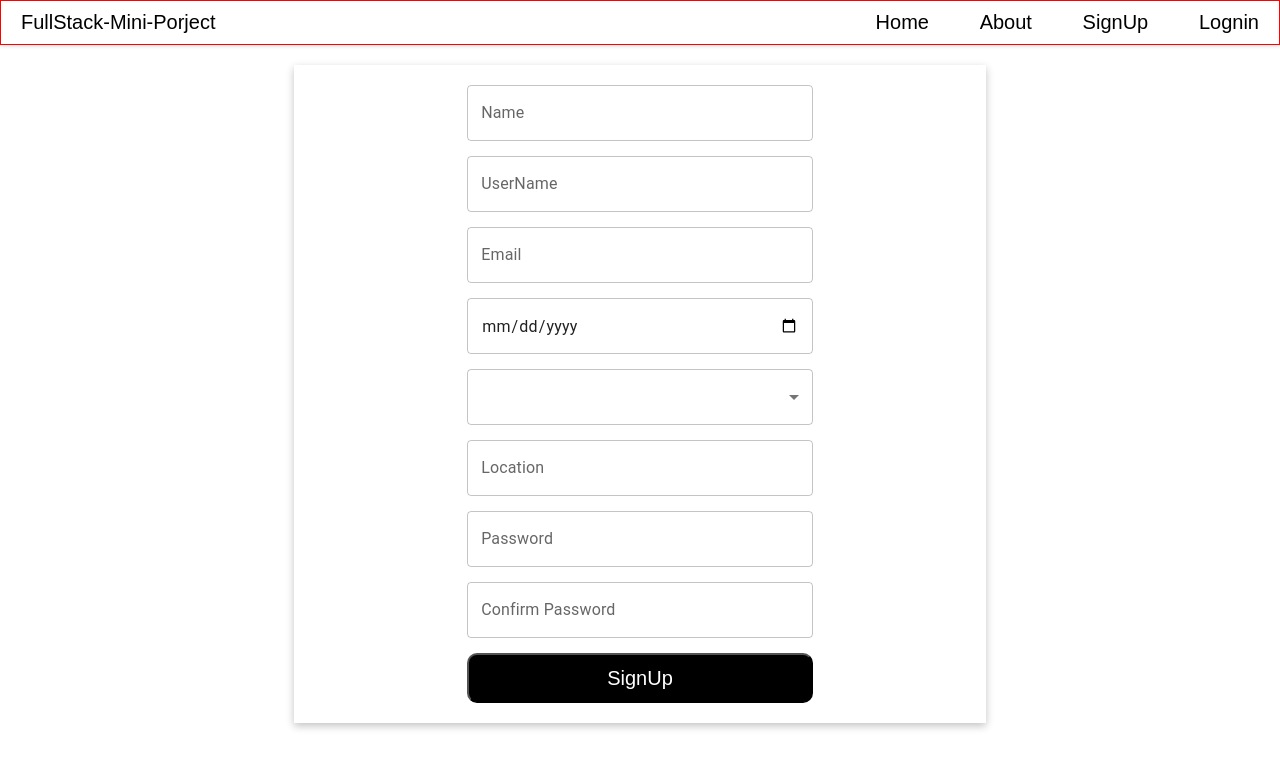
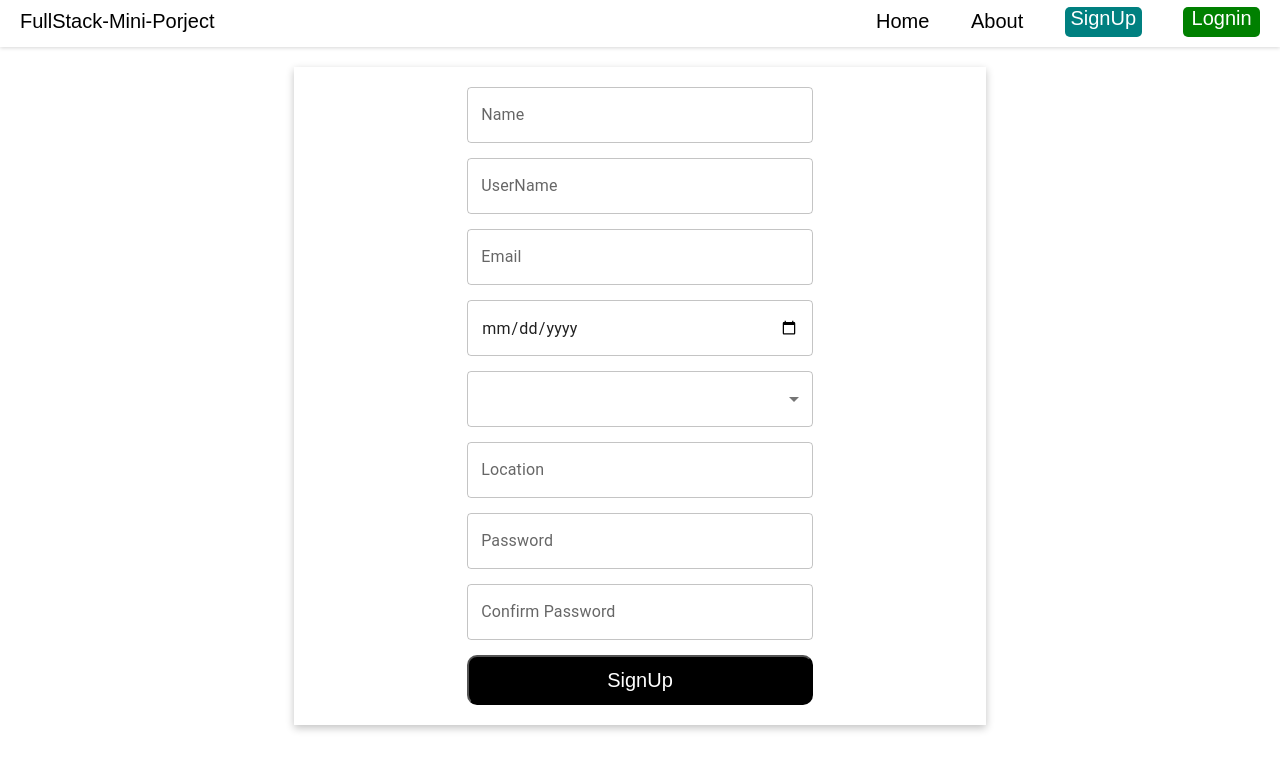
Before and after one commit to mdshahbajalam7/Fullstack-Mini-Projec, a React (Create React App) app in the folder client/: page /signup in a window 1280 px wide. Shown: the top 770 px of the page. Built offline with nearby package versions, Linux system fonts and the light colour scheme.

Commit message:
client side login done

```diff
--- a/client/src/components/Navbar/Navbar.jsx
+++ b/client/src/components/Navbar/Navbar.jsx
@@ -1,19 +1,82 @@
 import React from "react";
-import { Link } from "react-router-dom";
+import { useContext } from "react";
+import { Link, useNavigate } from "react-router-dom";
+import { AuthContext } from "../../Context/AuthContext";
 import styles from "./navbar.module.css";
 
 function Navbar() {
+  const navigate = useNavigate();
+  const { authState, logoutUser } = useContext(AuthContext);
+  const logoutfunction = () => {
+    logoutUser();
+    navigate("/lognin");
+  };
   return (
-    // <Link>Navbar</Link>
     <div className={styles.container}>
       <div className={styles.full}>
-        <Link className={styles.link} to="/">FullStack-Mini-Porject</Link>
+        <Link className={styles.link} to="/">
+          FullStack-Mini-Porject
+        </Link>
       </div>
       <div className={styles.HomeSide}>
-        <Link className={styles.link} to="/">Home</Link>
-        <Link className={styles.link} to="/about">About</Link>
-        <Link className={styles.link} to="/signup">SignUp</Link>
-        <Link className={styles.link} to="/lognin">Lognin</Link>
+        <Link className={styles.link} to="/">
+          Home
+        </Link>
+        <Link className={styles.link} to="/about">
+          About
+        </Link>
+        <Link
+          style={{
+            // border: "1px solid",
+            width: "20%",
+            textAlign: "center",
+            height: "30px",
+            marginTop: "-3px",
+            background: "teal",
+            color: "white",
+            borderRadius: "5px",
+          }}
+          className={styles.link}
+          to="/signup"
+        >
+          SignUp
+        </Link>
+        {!authState.isAuth ? (
+          <Link
+            style={{
+              // border: "1px solid",
+              width: "20%",
+              textAlign: "center",
+              height: "30px",
+              marginTop: "-3px",
+              background: "Green",
+              color: "white",
+              borderRadius: "5px",
+            }}
+            className={styles.link}
+            to="/lognin"
+          >
+            Lognin
+          </Link>
+        ) : (
+          <Link
+            style={{
+              // border: "1px solid",
+              width: "20%",
+              textAlign: "center",
+              height: "30px",
+              marginTop: "-3px",
+              background: "red",
+              color: "white",
+              borderRadius: "5px",
+            }}
+            className={styles.link}
+            // to="/lognin"
+            onClick={logoutfunction}
+          >
+            Logout
+          </Link>
+        )}
       </div>
     </div>
   );
--- a/client/src/components/Navbar/navbar.module.css
+++ b/client/src/components/Navbar/navbar.module.css
@@ -1,5 +1,5 @@
 .container{
-   border: 1px solid red;
+   /* border: 1px solid red;  */
    display: flex;
    justify-content: space-between;
    box-shadow: rgba(0, 0, 0, 0.16) 0px 1px 4px;
--- a/client/src/components/page/Lognin.jsx
+++ b/client/src/components/page/Lognin.jsx
@@ -1,10 +1,11 @@
 import { Box, TextField } from "@mui/material";
+import axios from "axios";
 import React, { useState } from "react";
 import { useContext } from "react";
+import { useNavigate } from "react-router-dom";
 import { BaseUrl } from "../../App";
 import { AuthContext } from "../../Context/AuthContext";
 import styles from "../page/data.module.css";
-// import { AuthContext } from ".../Context/AuthContext";
 
 const user = {
   Username: "",
@@ -12,9 +13,10 @@ const user = {
 };
 
 function Lognin() {
+  const navigate = useNavigate();
   const [userID, setUserID] = useState(user);
   const { authState, loginUser } = useContext(AuthContext);
-  // const { authState, loginUser } = useContext(AuthContext);
+  console.log(authState);
   const [boolean, setBoolean] = useState(false);
   const handlechange = (e) => {
     setUserID({ ...userID, [e.target.name]: e.target.value });
@@ -22,30 +24,18 @@ function Lognin() {
   const handlesubmit = async (e) => {
     e.preventDefault();
     setBoolean(true);
-    // console.log(userID);
-    try {
-      let res = await fetch(`${BaseUrl}/lognin`, userID, {
-        method: "POST",
-        headers: {
-          "Content-type": "Application/json",
-        },
-        body: JSON.stringify({
-          Username: "",
-          Password: "",
-        }),
-      });
-
-      let data = await res.json();
+    axios
+      .post(`${BaseUrl}/lognin`, userID)
+      .then(({ data }) => {
         console.log("data", data);
         if (data.token) {
           loginUser(data.token);
+          navigate("/");
         } else {
           alert("not found");
         }
-      // console.log(data);
-    } catch (err) {
-      console.log(err.message);
-    }
+      })
+      .catch((err) => console.log(err));
   };
 
   return (
```
Lines whose indentation alone changed are shown as unchanged.
